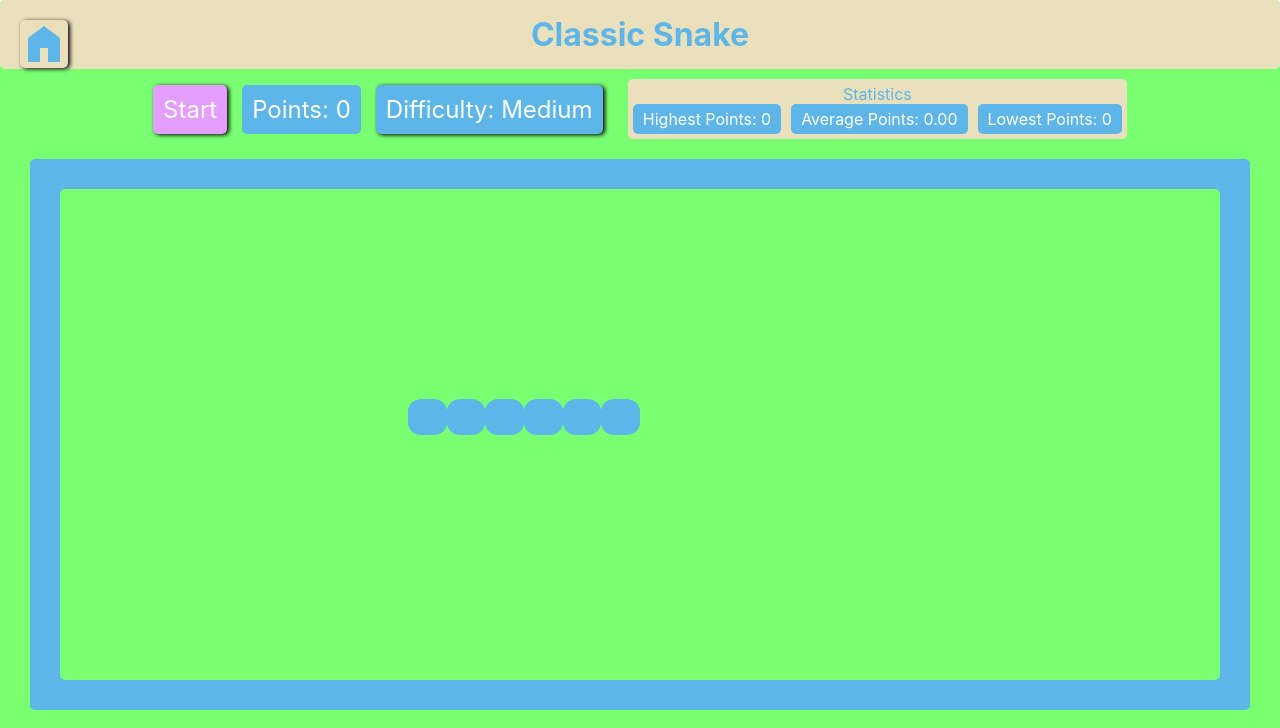
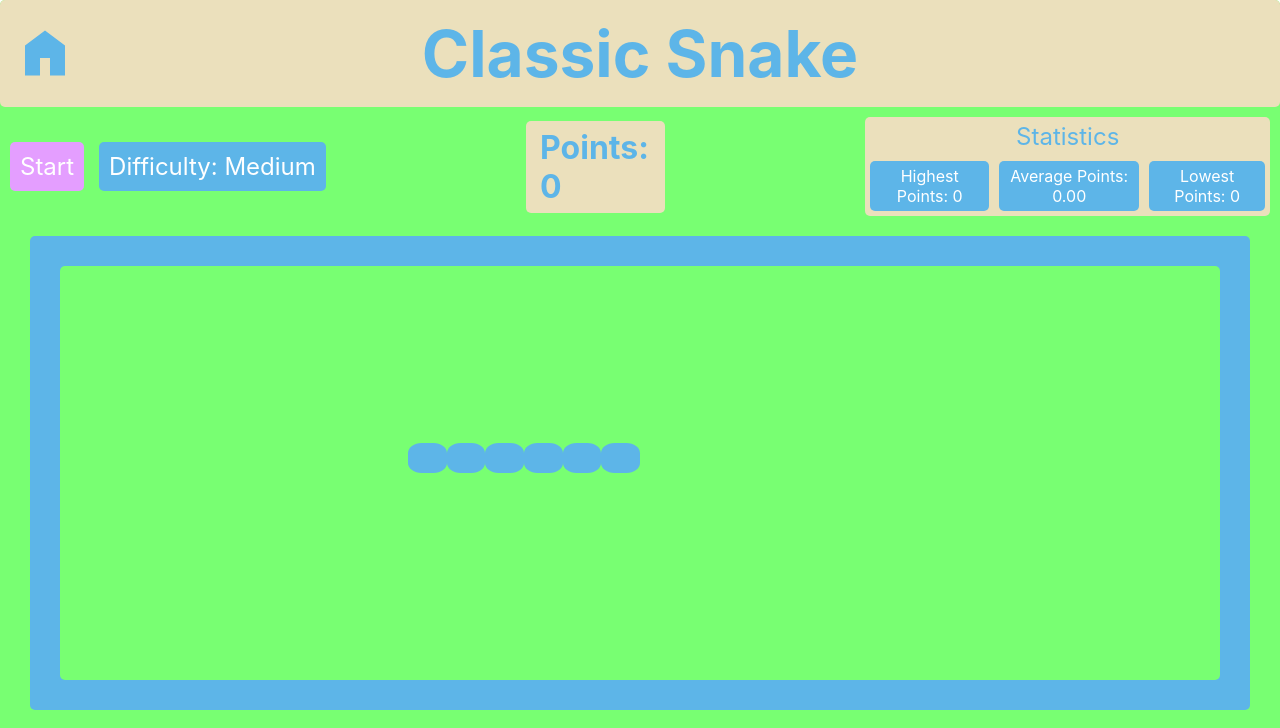
Before and after one commit to pelnik/arcade, a website with bundled scripts: page index.html in a window 1280 px wide. Shown: the top 728 px of the page. Built offline with nearby package versions, Linux system fonts and the light colour scheme.

Commit message:
prod ready

```diff
--- a/index.css
+++ b/index.css
@@ -16,7 +16,6 @@ button, select {
   font-family: inherit;
   appearance: none;
   cursor: pointer;
-  box-shadow: 2px 1px 4px black;
 }
 
 body {
@@ -75,32 +74,32 @@ a {
   padding: 5px;
 }
 
+#home-button {
+  background-color: inherit;
+  position: absolute;
+  top: 5px;
+  left: 5px;
+}
+
+#home-button img {
+  display: block;
+  height: calc(4rem + 12px);
+  padding: 0.5rem 0px;
+}
+
+
 #header-buttons h1 {
-  font-size: xx-large;
+  font-size: 4rem;
+  font-weight: bolder;
   color:#5DB5E8;
+  padding: 0px;
+  margin: 0px;
 }
 
 #game-header-buttons > * {
   background-color: #5DB5E8;
   color: white;
   padding: 10px;
-}
-
-#home-button {
-  background-color: inherit;
-  position:absolute;
-  top: 10px;
-  left: 10px;
-}
-
-#home-button img {
-  display: block;
-}
-
-#header-buttons p {
-  display: flex;
-  justify-content: center;
-  align-items: center;
 }
 
 
@@ -113,8 +112,20 @@ a {
 #game-button-parent {
   display: flex;
   flex-direction: row;
-  gap: 25px;
+  gap: 200px;
   justify-content: center;
+  align-items: center;
+}
+
+#points {
+  display: flex;
+  justify-content: center;
+  align-items: center;
+  padding: 7px 14px;
+  background-color: #EBE0BC;
+  font-size: 2rem;
+  font-weight: bold;
+  color: #5DB5E8;
 }
 
 
@@ -142,6 +153,7 @@ a {
   padding: 5px;
   align-items: center;
   background-color: #EBE0BC;
+  gap: 10px;
 }
 
 #stat-content {
@@ -154,6 +166,7 @@ a {
 
 #stat-label {
   color:#5DB5E8;
+  font-size: 1.5rem;
 }
 
 #stat-content * {
--- a/index.html
+++ b/index.html
@@ -29,13 +29,13 @@
             <button class="start-button-not-started" id="start-button">
               Start
             </button>
-            <p id="points">Points: 0</p>
             <select id="select-difficulty">
               <option value="Easy">Difficulty: Easy</option>
               <option selected value="Medium">Difficulty: Medium</option>
               <option value="Hard">Difficulty: Hard</option>
             </select>
           </div>
+          <p id="points">Points: 0</p>
           <div id="stats-parent">
             <p id="stat-label">
               Statistics
```
